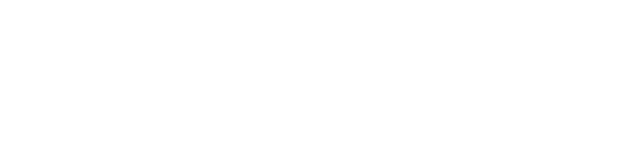
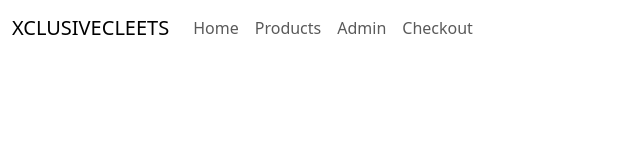
Before and after one commit to uthmaansamsodien/JavaScriptEOMP, a plain HTML site: page html/admin.html in a window 1280 px wide. Shown: the whole page, without its empty margins (0-640 px from the left). Drawn offline with nearby package versions, Linux system fonts and the light colour scheme.

Commit message:
landingPage

```diff
--- a/html/admin.html
+++ b/html/admin.html
@@ -11,6 +11,22 @@
     <title>Admin Page</title>
 </head>
 <body>
+    <nav class="navbar navbar-expand-lg">
+        <div class="container-fluid">
+          <a class="navbar-brand" href="../index.html">XCLUSIVECLEETS</a>
+          <button class="navbar-toggler" type="button" data-bs-toggle="collapse" data-bs-target="#navbarNavAltMarkup" aria-controls="navbarNavAltMarkup" aria-expanded="false" aria-label="Toggle navigation">
+            <span class="navbar-toggler-icon"></span>
+          </button>
+          <div class="collapse navbar-collapse" id="navbarNavAltMarkup">
+            <div class="navbar-nav">
+              <a class="nav-link" href="../index.html">Home</a>
+              <a class="nav-link" href="../html/products.html">Products </a>
+              <a class="nav-link" href="../html/admin.html">Admin</a>
+              <a class="nav-link" href="../html/checkout.html">Checkout</a>
+            </div>
+          </div>
+        </div>
+      </nav>
 <!-- JAVASCRIPT SCRIPT -->
 <script src="../script/admin.js"></script>
 <!-- BOOTSTRAP -->
```
Also changed, not shown: html/checkout.html (+16 -0 lines), html/products.html (+16 -0 lines), index.html (+16 -0 lines).
